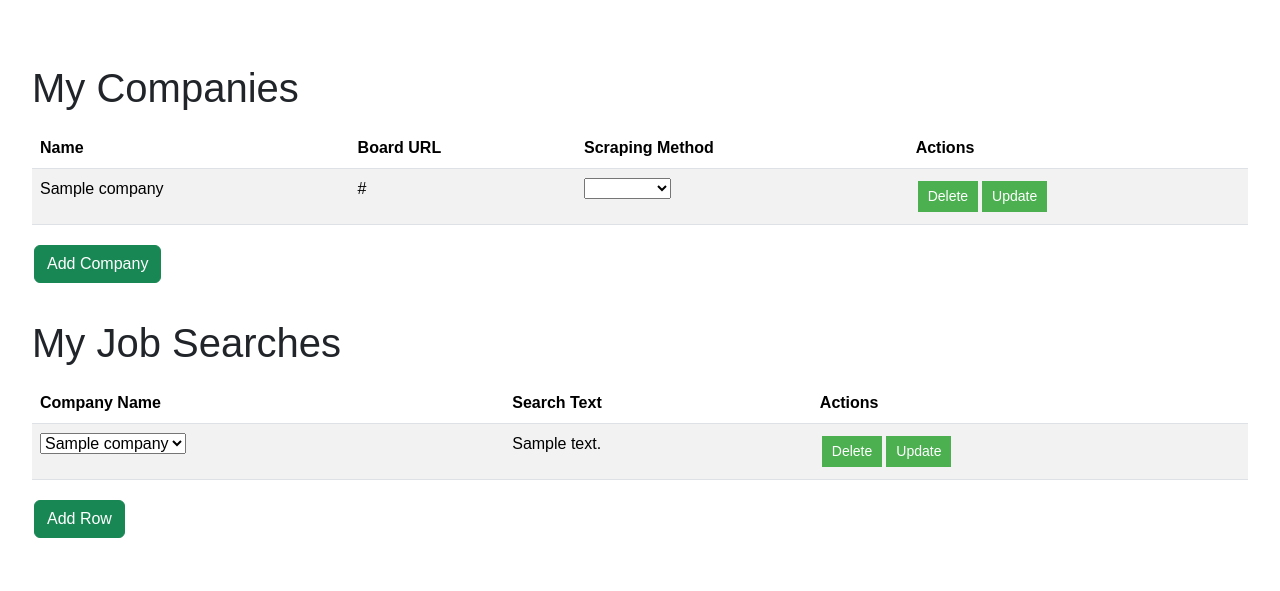
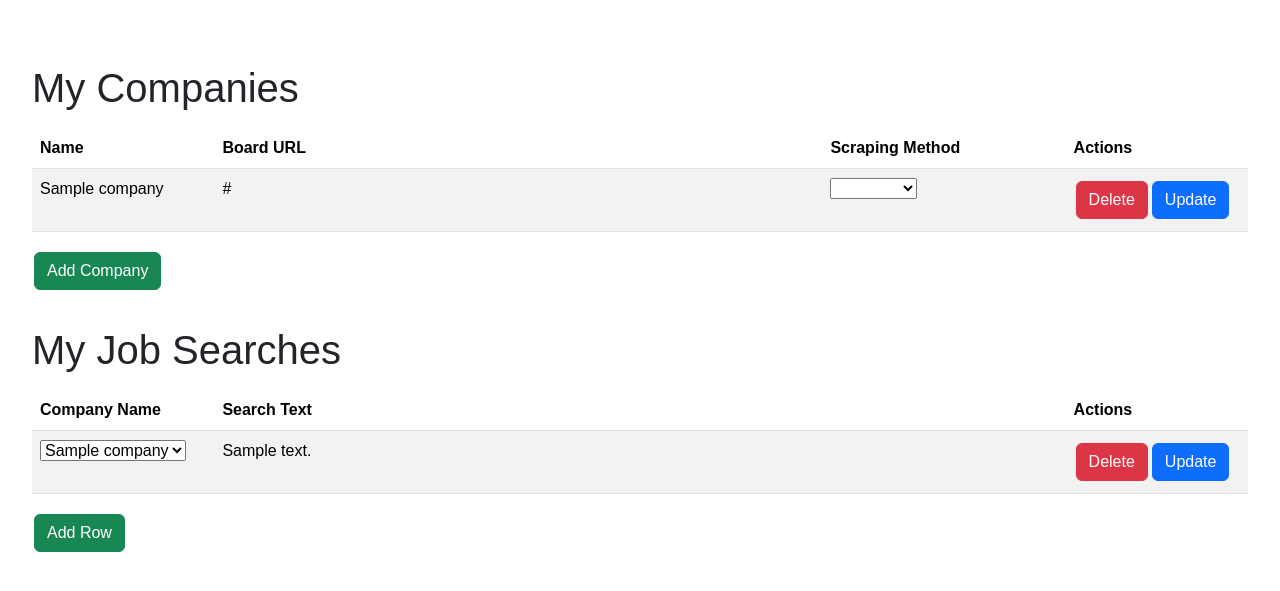
Before and after one commit to mrkaye97/jobcrawler, a Flask app: page / in a window 1280 px wide. Shown: the top 591 px of the page. Run offline with Flask 3, Linux system fonts and the light colour scheme; tables that the repository leaves empty hold one stand-in row (values such as "Sample post").

Commit message:
styling more

```diff
--- a/src/templates/index.html
+++ b/src/templates/index.html
@@ -39,6 +39,40 @@
 
         button:hover {
             background-color: #45a049;
+        }
+
+        /* Make both tables the same width */
+        #company-table,
+        #board-table {
+            width: 100%;
+            table-layout: fixed;
+        }
+
+        /* Set the fixed width of the name/company name columns */
+        #company-table th:nth-child(1),
+        #board-table th:nth-child(1) {
+            width: 15%;
+        }
+
+        /* Set the fixed width of the board URL column */
+        #company-table th:nth-child(2) {
+            width: 50%;
+        }
+
+        /* Set the fixed width of the scraping method column */
+        #company-table th:nth-child(3) {
+            width: 20%;
+        }
+
+        /* Set the fixed width of the search text column */
+        #board-table th:nth-child(2) {
+            width: 70%;
+        }
+
+        /* Set the fixed width of the actions columns */
+        #company-table th:nth-child(4),
+        #board-table th:nth-child(3) {
+            width: 15%;
         }
     </style>
 </head>
@@ -169,7 +203,9 @@
 
             const actionsCell = document.createElement('td');
             const deleteBtn = document.createElement('button');
+            deleteBtn.className = 'btn btn-danger';
             const updateBtn = document.createElement('button');
+            updateBtn.className = 'btn btn-primary';
 
             deleteBtn.innerText = 'Delete';
             deleteBtn.addEventListener('click', function () {
@@ -260,7 +296,9 @@
 
             const actionsCell = document.createElement('td');
             const deleteBtn = document.createElement('button');
+            deleteBtn.className = 'btn btn-danger';
             const updateBtn = document.createElement('button');
+            updateBtn.className = 'btn btn-primary';
 
             deleteBtn.innerText = 'Delete';
             deleteBtn.addEventListener('click', function () {
```
